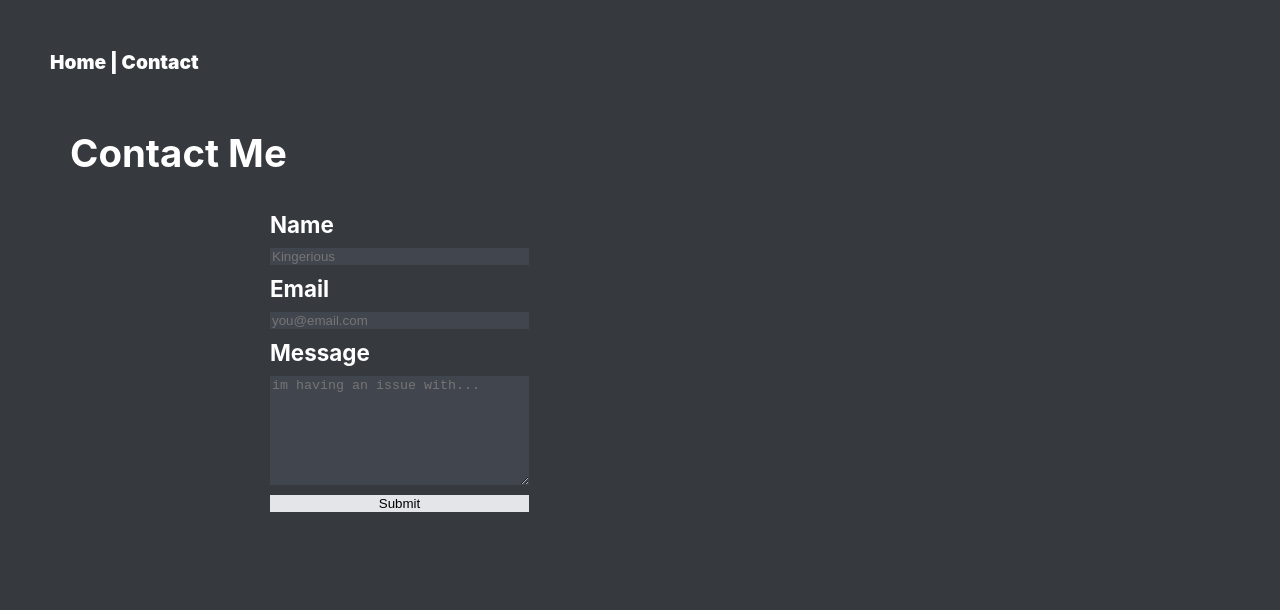
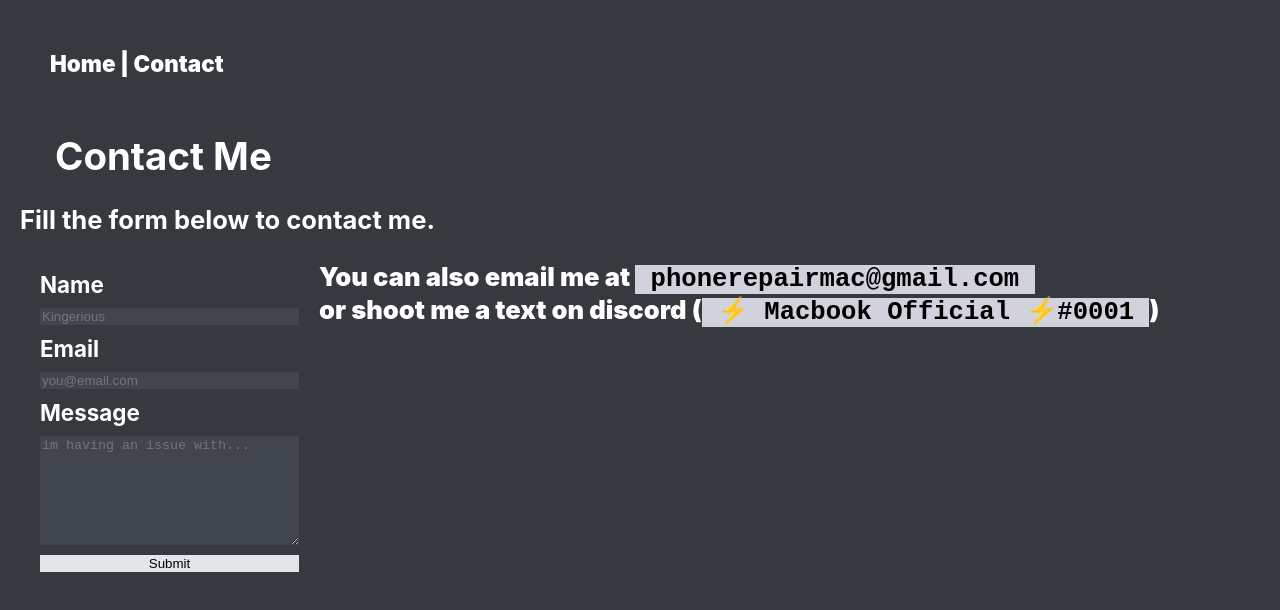
Before and after one commit to madmac-1/Repair-1.0, a website: page contact.html in a window 1280 px wide. Drawn offline with Linux system fonts and the light colour scheme.

Commit message:
update contact.html

```diff
--- a/contact.html
+++ b/contact.html
@@ -27,6 +27,8 @@
 
     <h1 id="contactText">Contact Me</h1>
 
+    <h3>Fill the form below to contact me.</h3>
+
     <div class="formWrapper">
       <form method="POST" class="contact-form" action="https://formsubmit.co/phonerepairmac@gmail.com">
         <label for="name"><b>Name</b></label>
@@ -40,9 +42,12 @@
         <button type="submit" onclick="send()" id="submit-button">Submit</button>
       </form>
     </div>
+    <div id="pbf">
+      <p>You can also email me at <code>&nbsp;phonerepairmac@gmail.com&nbsp;</code> <br /> or shoot me a text on discord (<code>&nbsp;⚡ Macbook Official ⚡#0001&nbsp;</code>)</p>
+    </div>
   </div>
-  <!--scripts-->
+</body>
+<!--scripts-->
   <script src="/src/js/index.js"></script>
-</body>
 
 </html>
--- a/src/css/styles.css
+++ b/src/css/styles.css
@@ -44,15 +44,22 @@ label{
 }
 
 a{
+    font-size: 1.75vw;
     text-decoration: none;
     transition: var(--transitionTime);
     color: white;
 }
 
 a:hover{
+    font-size: 1.75vw;
     text-decoration: none;
     transition: var(--transitionTime);
     color: #f5f5f5;
+}
+
+code {
+  background-color: #D1D2DC;
+  color: #000000;
 }
 
 /* nav styles */
@@ -86,12 +93,12 @@ a:hover{
     width: fit-content;
     height: auto;
     padding: 20px;
-    padding-left: 250px;
     padding-top: 10px;
+    float: left;
 }
 
 #contactText {
-    padding-left: 50px;
+    padding-left: 35px;
 }
 
 #contact-message, #contact-email, #contact-name {
```
